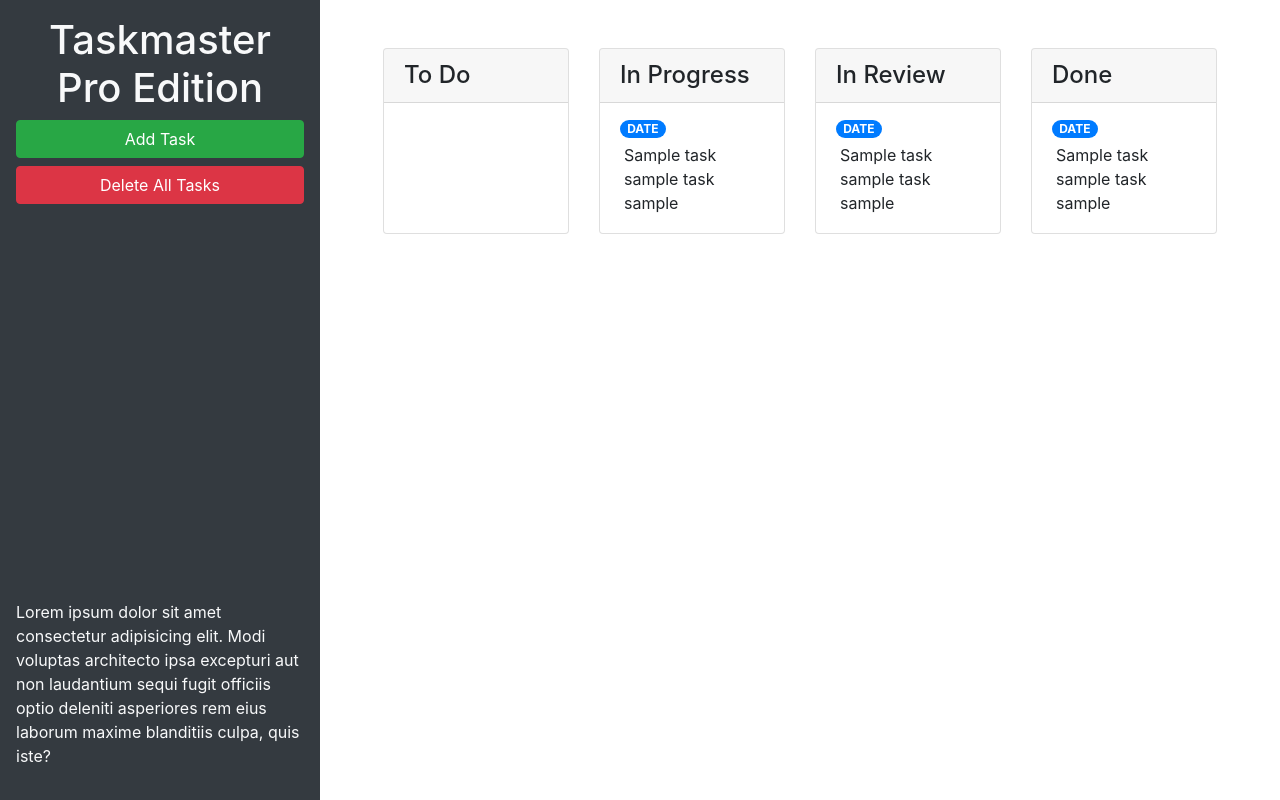
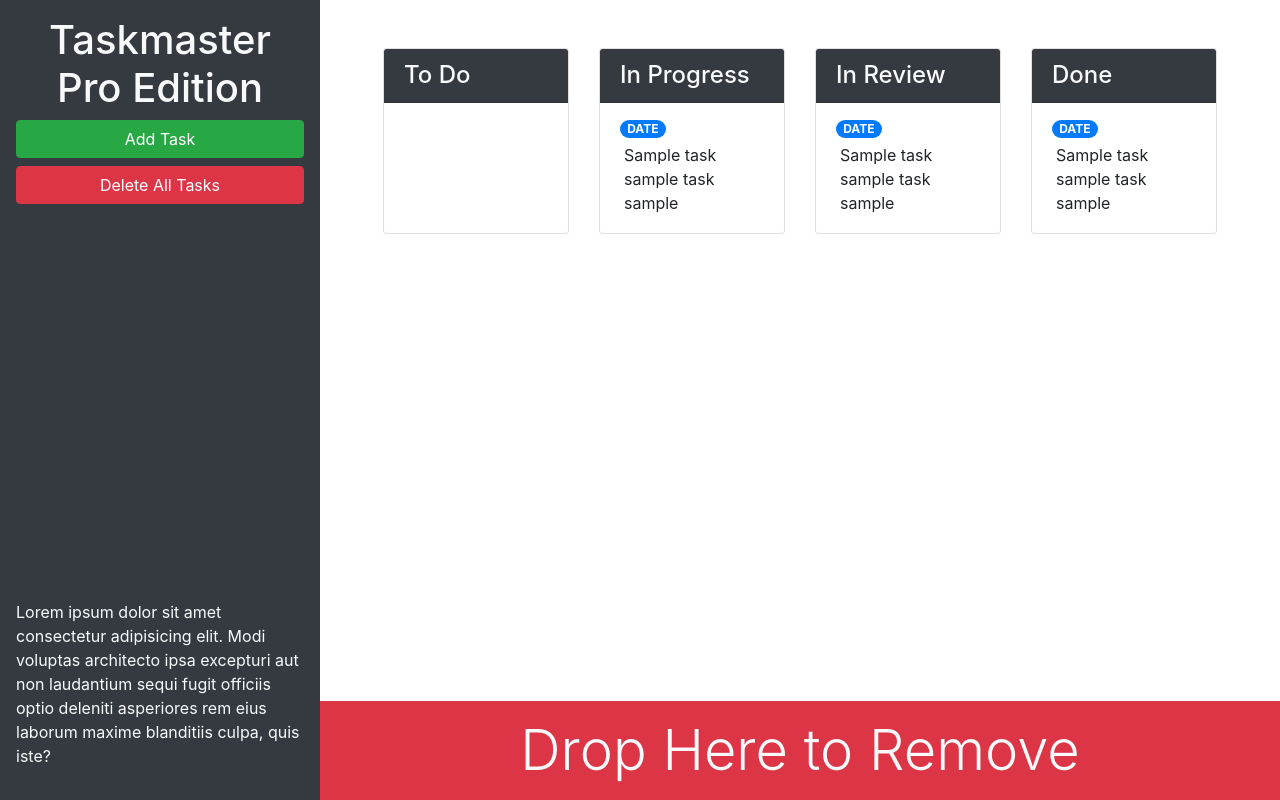
Before and after one commit to maxbransontaylor/taskmaster-pro, a plain HTML site: page index.html in a window 1280 px wide. Drawn offline with nearby package versions, Linux system fonts and the light colour scheme.

Commit message:
can't say i'm not bootstrappin

```diff
--- a/index.html
+++ b/index.html
@@ -15,7 +15,7 @@
   <body>
     <div class="row min-vh-100 no-gutters">
       <header
-        class="col-12 col-lg-3 bg-dark text-light d-flex flex-column p-4 p-lg-3"
+        class="col-12 col-lg-3 bg-dark text-light sticky-top d-flex flex-column p-4 p-lg-3"
       >
         <h1 class="text-center">Taskmaster Pro Edition</h1>
         <button
@@ -29,24 +29,24 @@
         <button id="remove-tasks" class="btn btn-block btn-danger">
           Delete All Tasks
         </button>
-        <p class="mt-auto">
+        <p class="mt-auto d-none d-lg-block">
           Lorem ipsum dolor sit amet consectetur adipisicing elit. Modi voluptas
           architecto ipsa excepturi aut non laudantium sequi fugit officiis
           optio deleniti asperiores rem eius laborum maxime blanditiis culpa,
           quis iste?
         </p>
       </header>
-      <main class="col-12 col-lg-9">
+      <main class="col-12 col-lg-9 d-flex flex-column">
         <div class="m-5 row justify-content-around">
           <div class="col-12 col-md-6 col-xl-3 mb-3">
             <div class="card">
-              <h4 class="card-header">To Do</h4>
+              <h4 class="card-header bg-dark text-light">To Do</h4>
               <ul id="list-toDo" class="list-group list-group-flush"></ul>
             </div>
           </div>
           <div class="col-12 col-md-6 col-xl-3 mb-3">
             <div class="card">
-              <h4 class="card-header">In Progress</h4>
+              <h4 class="card-header bg-dark text-light">In Progress</h4>
               <ul id="list-inProgress" class="list-group list-group-flush">
                 <li class="list-group-item">
                   <span class="badge badge-primary badge-pill">DATE</span>
@@ -57,7 +57,7 @@
           </div>
           <div class="col-12 col-md-6 col-xl-3 mb-3">
             <div class="card">
-              <h4 class="card-header">In Review</h4>
+              <h4 class="card-header bg-dark text-light">In Review</h4>
               <ul id="list-inReview" class="list-group list-group-flush">
                 <li class="list-group-item">
                   <span class="badge badge-primary badge-pill">DATE</span>
@@ -68,7 +68,7 @@
           </div>
           <div class="col-12 col-md-6 col-xl-3 mb-3">
             <div class="card">
-              <h4 class="card-header">Done</h4>
+              <h4 class="card-header bg-dark text-light">Done</h4>
               <ul id="list-done" class="list-group list-group-flush">
                 <li class="list-group-item">
                   <span class="badge badge-primary badge-pill">DATE</span>
@@ -76,6 +76,11 @@
                 </li>
               </ul>
             </div>
+          </div>
+        </div>
+        <div id="trash" class="mt-auto">
+          <div class="w-100 bg-danger p-3 text-center text-light display-4">
+            Drop Here to Remove
           </div>
         </div>
       </main>
```
